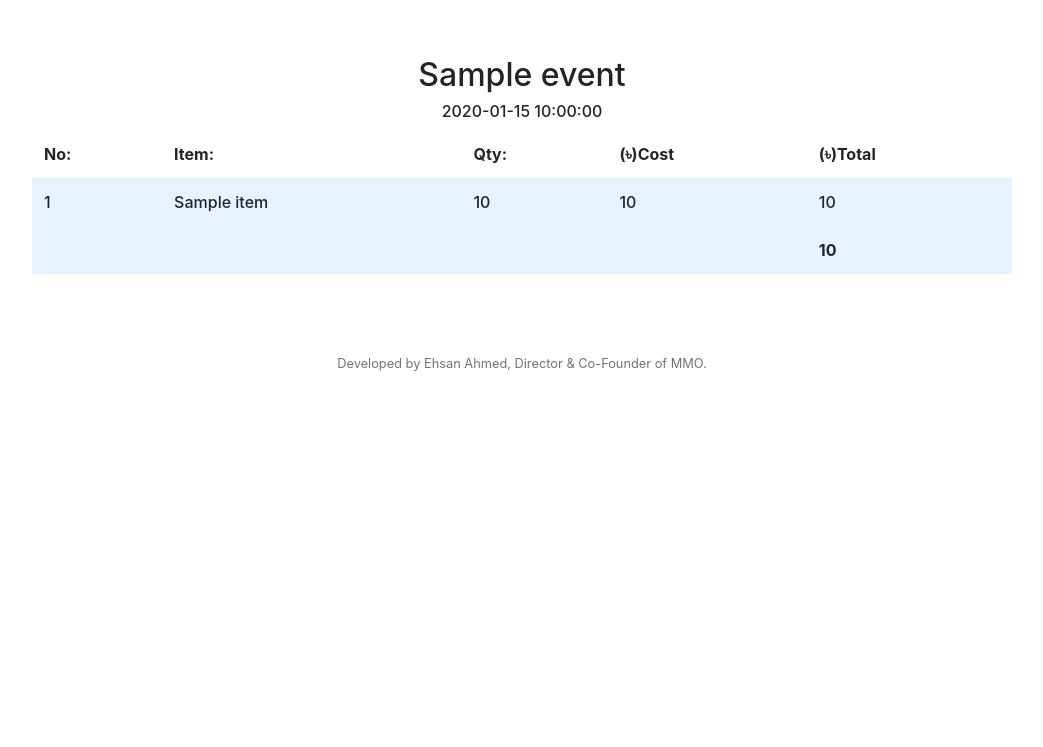
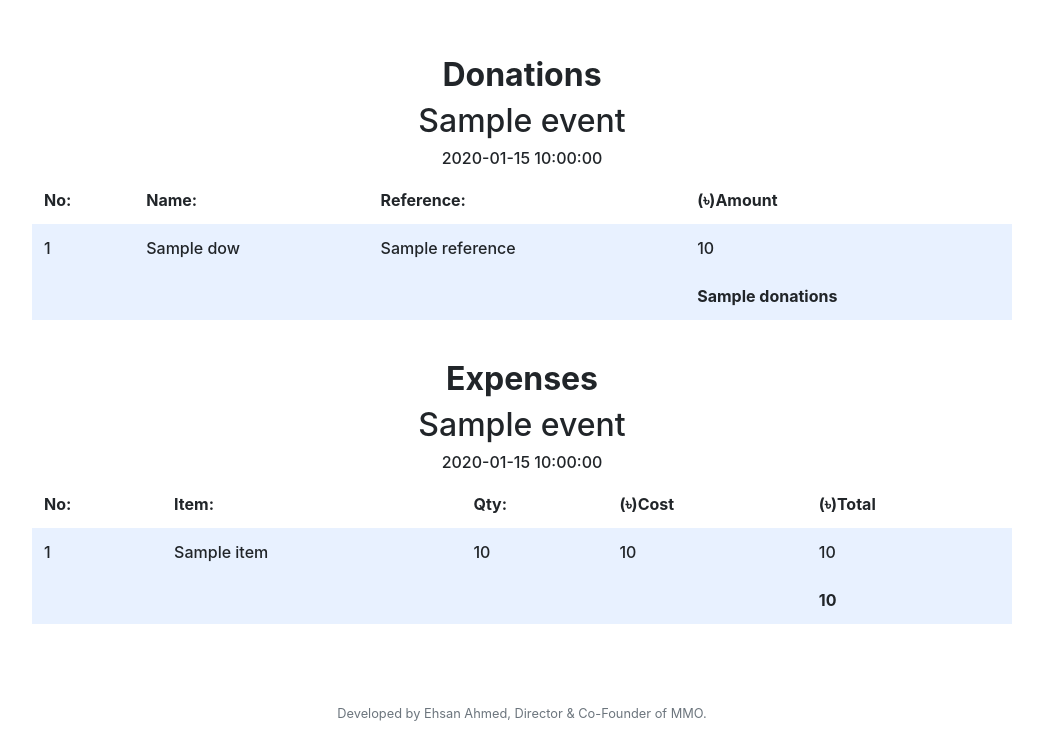
Before and after one commit to ehsansth/MMO-Management, a Flask app: template templates/indepth.html in a window 1280 px wide. Shown: the part 76-823 px from the top of the page, without its empty margins (118-1161 px from the left). Before the commit the page ends 447 px from the top, so only its background shows below. Run offline with Flask 2, Linux system fonts and the light colour scheme; the template is opened without the code that fills it: most values are stand-ins (such as "Sample title", 1, 10 or a date in 2020); some libraries are stand-ins or nearby versions.

Commit message:
added donations in past function and template

```diff
--- a/application.py
+++ b/application.py
@@ -283,14 +283,42 @@ def past():
             buff.append(vent[i]['event'])
         if request.form.get('event') in buff:
             rows = db.execute('SELECT * FROM expenses WHERE event = ?', request.form.get("event"))
-            if len(rows) == 0:
+            event_id = db.execute('SELECT id FROM events WHERE event = ?', request.form.get("event"))
+            event_id = event_id[0]['id']
+            dows = db.execute('SELECT * FROM donations WHERE event_id = ?', event_id)
+            if len(rows) == 0 and len(dows) == 0:
                 return apology("No Data Available")
-            for i in range(len(rows)):
-                rows[i]['id'] = i + 1
-            total = 0.0
-            for j in range(len(rows)):
-                total = total + float(rows[j]['amount'])
-            return render_template('indepth.html', rows=rows, total=bdt(total), event=rows[0]['event'], date=rows[0]['date'])
+
+            if len(rows) != 0 and len(dows) == 0:
+                for j in range(len(rows)):
+                    rows[j]['id'] = j + 1
+                total = 0.0
+                for k in range(len(rows)):
+                    total = total + float(rows[k]['amount'])
+                return render_template('indepth.html', rows=rows, total=bdt(total), event=rows[0]['event'], date=rows[0]['date'])
+
+            elif len(dows) != 0 and len(rows) == 0:
+                for l in range(len(dows)):
+                    dows[l]['don_id'] = l + 1
+                donations = 0.0
+                for m in range(len(rows)):
+                    donations = donations + float(dows[m]['amount'])
+                return render_template('indepth.html', dows=dows, donations=bdt(donations), event=request.form.get('event'), date=dows[0]['date'])
+
+            else:
+                for j in range(len(rows)):
+                    rows[j]['id'] = j + 1
+                total = 0.0
+                for k in range(len(rows)):
+                    total = total + float(rows[k]['amount'])
+
+                for l in range(len(dows)):
+                    dows[l]['don_id'] = l + 1
+                donations = 0.0
+                for m in range(len(rows)):
+                    donations = donations + float(dows[m]['amount'])
+
+                return render_template('indepth.html', dows=dows, donations=bdt(donations), rows=rows, total=bdt(total), event=rows[0]['event'], date=rows[0]['date'])
         else:
             return apology("Invalid Submission")
     else:
--- a/templates/indepth.html
+++ b/templates/indepth.html
@@ -7,6 +7,44 @@
 {% block main %}
     <div class="section">
         <table class="pasttab">
+            <h2><b>Donations</b></h2>
+            <thead>
+                <tr>
+                    <h2>{{ event }}</h2>
+                    <b><h6>{{ date }}</h6></b>
+                </tr>
+                <tr>
+                    <th>No:</th>
+                    <th>Name:</th>
+                    <th>Reference:</th>
+                    <th>(৳)Amount</th>
+                </tr>
+            </thead>
+            <tbody>
+                <!-- TODO: Loop through the database entries to display them in this table -->
+                    {% for dows in dows %}
+                            <tr>
+                                <td>{{ dows.don_id }}</td>
+                                <td>{{ dows.name }}</td>
+                                <td>{{ rows.reference }}</td>
+                                <td>{{ rows.amount }}</td>
+                            </tr>
+                    {% endfor %}
+                    <tr>
+                        <td></td>
+                        <td></td>
+                        <td></td>
+                        {% if donations %}
+                        <td><b>{{ donations }}</b></td>
+                        {% endif %}
+                    </tr>
+            </tbody>
+        </table>
+    </div>
+
+    <div class="section">
+        <table class="pasttab">
+            <h2><b>Expenses</b></h2>
             <thead>
                 <tr>
                     <h2>{{ event }}</h2>
```
